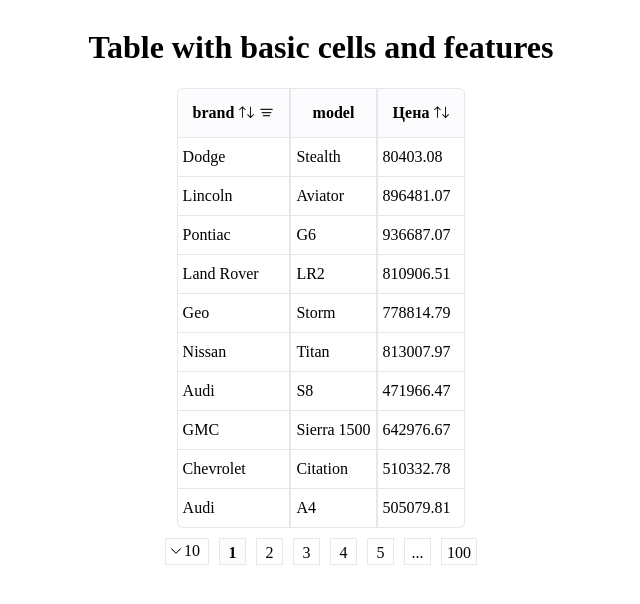
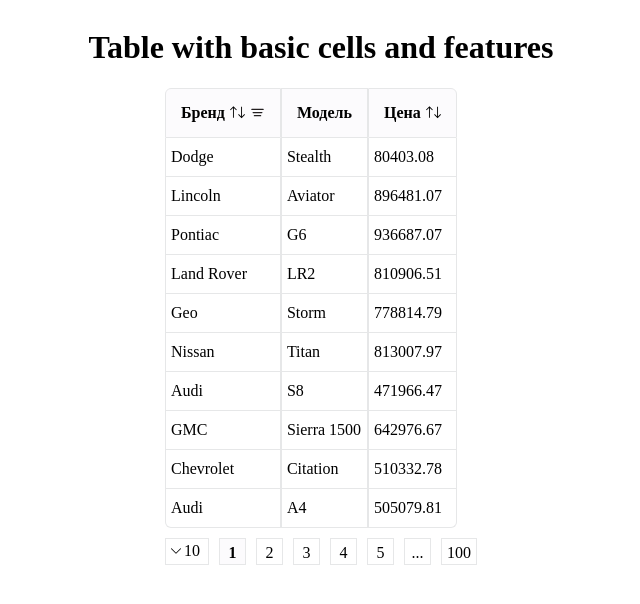
Before and after one commit to aheadweb/react-metatable, a React (Vite) app: page / in a window 1280 px wide. Shown: the top 604 px of the page, without its empty margins (319-959 px from the left). Built offline with nearby package versions, Linux system fonts and the light colour scheme.

Commit message:
fixed some small bugs

```diff
--- a/src/__mock__/locale/cars-data-locale.ts
+++ b/src/__mock__/locale/cars-data-locale.ts
@@ -1,7 +1,7 @@
 export const carsDataLocale = {
   ru: {
-    carTitle: "Название",
-    modelName: "Модель",
+    brand: "Бренд",
+    model: "Модель",
     price: "Цена",
   },
 };
--- a/src/table/components/pagination/index.tsx
+++ b/src/table/components/pagination/index.tsx
@@ -52,11 +52,11 @@
         />
       </div>
       <ul className="pagination__items">
-        {paginationRange.map((paginationItem) => {
+        {paginationRange.map((paginationItem, index) => {
           const isActiveItem = props.currentPage === paginationItem;
           if (typeof paginationItem === "string")
             return (
-              <li key={paginationItem} className="pagination__item">
+              <li key={paginationItem + index} className="pagination__item">
                 {paginationItem}
               </li>
             );
--- a/src/table/features/filter/index.css
+++ b/src/table/features/filter/index.css
@@ -15,6 +15,7 @@
 
 .filter-cell .filter-cell__body {
   position: absolute;
+  z-index: 1;
 }
 
 .filter-cell .filter-cell__header {
--- a/src/table/index.css
+++ b/src/table/index.css
@@ -1,7 +1,5 @@
 .meta-table-wrapper {
-  display: flex;
-  flex-direction: column;
-  align-items: center;
+  overflow-x: auto;
 }
 
 .meta-table {
@@ -20,6 +18,7 @@
   padding: 10px 5px;
   border: 1px solid #e6e7e8;
   border-top-width: 0;
+  cursor: default;
 }
 
 .meta-table__row:hover .meta-table__body-cell {
@@ -52,7 +51,6 @@
 .meta-table-wrapper .pagination {
   display: flex;
   margin-top: 10px;
-
 }
 
 .meta-table-wrapper .pagination .pagination__item,
```
